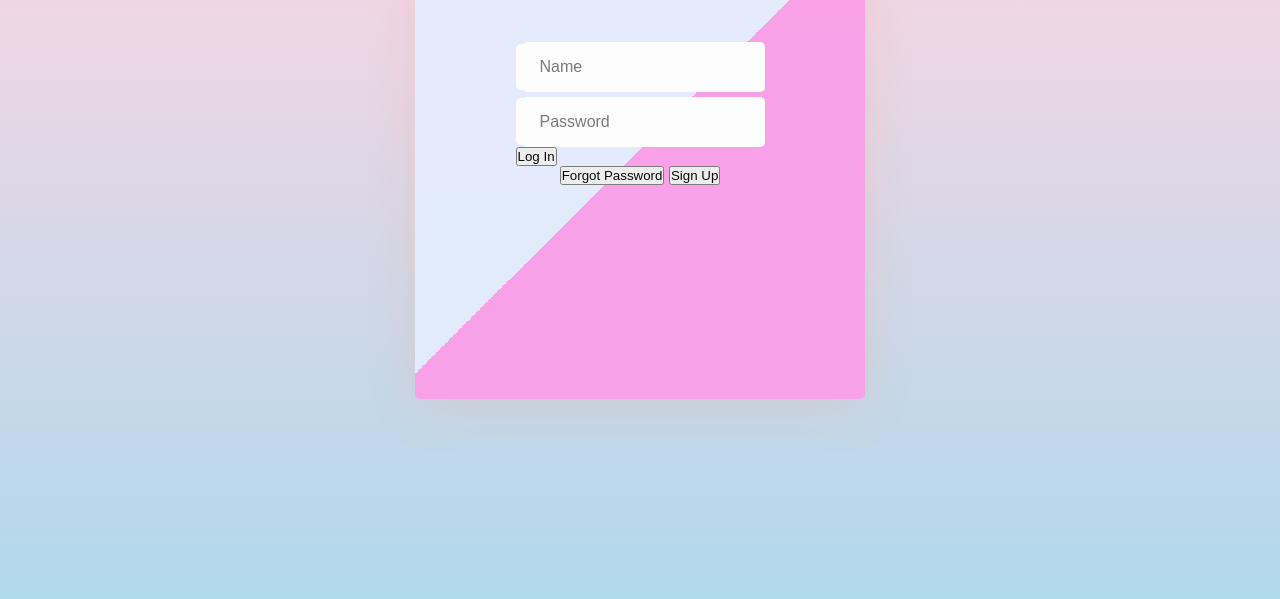
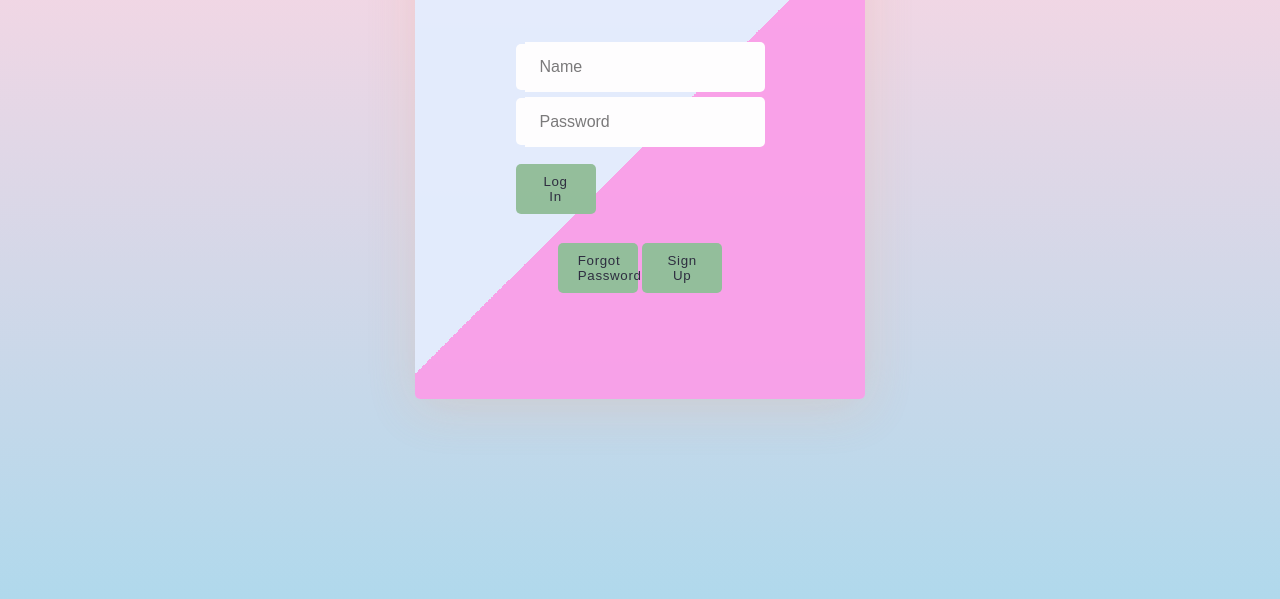
Before and after one commit to gimenavargas/13-04-tarjetas-html-y-css, a plain HTML site: page index.html in a window 1280 px wide. Shown: the part 127-726 px from the top of the page. Drawn offline with Linux system fonts and the light colour scheme.

Commit message:
añadimos color a los botones

```diff
--- a/style.css
+++ b/style.css
@@ -94,3 +94,24 @@ input[class="form-input"]{
     transition: 0.2s linear;
 
 }
+button {
+    display: inline-block;
+    color: #252537;
+
+    width: 80px;
+    height: 50px;
+
+    padding: 0 20px;
+    background: #90bd97;
+    border-radius: 5px;
+
+    outline: none;
+    border: none;
+
+    cursor: pointer;
+    text-align: center;
+    transition: all 0.2s linear;
+
+    margin: 7% auto;
+    letter-spacing: 0.05em;
+}
```
